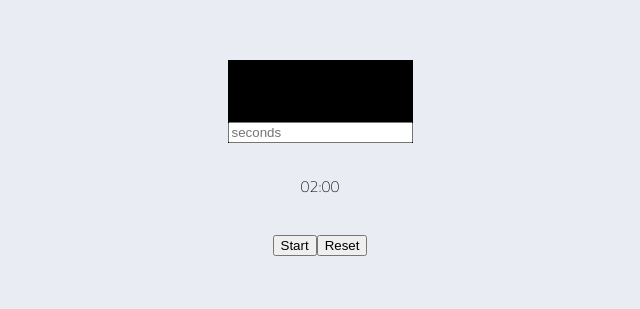
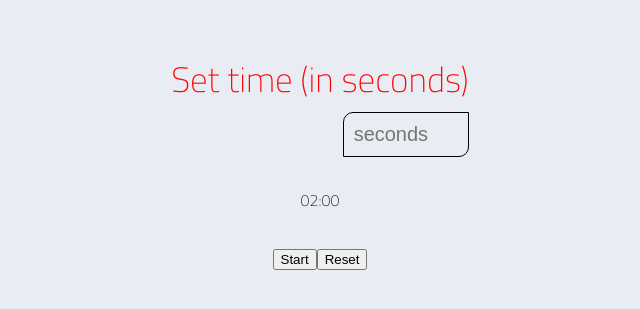
Before and after one commit to Yakovenko-25/Test_Project_TimerJs, a React (Create React App) app: page / in a window 1280 px wide. Shown: the part 241-550 px from the top of the page, without its empty margins (320-960 px from the left). Built offline with nearby package versions, Linux system fonts and the light colour scheme.

Commit message:
Finish revert style in inputValue.jsx

```diff
--- a/src/components/InputValue/inputValue.jsx
+++ b/src/components/InputValue/inputValue.jsx
@@ -1,32 +1,52 @@
 import React from "react";
 import styled from "styled-components";
 
-const Input = styled.section`
-
+const InputBox = styled.section`
+  & p {
+    font-size: 35px;
+    margin: 0;
+    color: red;
+  }
 `;
 
 const Minutes = styled.div`
     display: flex;
-    background-color: black;
     flex-direction: column;
-    & p{
-      text-size: 50px;
+    & input[type=text] {
+      padding: 10px;
+      align-self: flex-end;
+      width: 35%;
+      background: transparent;
+      border: 1px solid #000;
+      border-bottom-right-radius: 10px;
+      border-top-left-radius: 10px;
+      font-size: 20px;
+      &:focus {
+        background-color: #A61F12;
+        color: white;
+        border: 1px solid transparent;
+        border-top-left-radius: 10px;
+        outline-style: none;
+        &::-moz-placeholder {
+          color: transparent;
+        }
+        &::placeholder {
+          color: transparent;
+        }
+      }
     }
+
 `;
-
-const inputText = styled.input`
-
-`
 
 
 const InputValue = ({setMinutes}) => {
   return (
-    <Input>
+    <InputBox>
       <Minutes>
         <p>Set time (in seconds)</p>
         <input type="text" onInput={setMinutes} placeholder="seconds"/>
       </Minutes>
-    </Input>
+    </InputBox>
   );
 };
 
```
